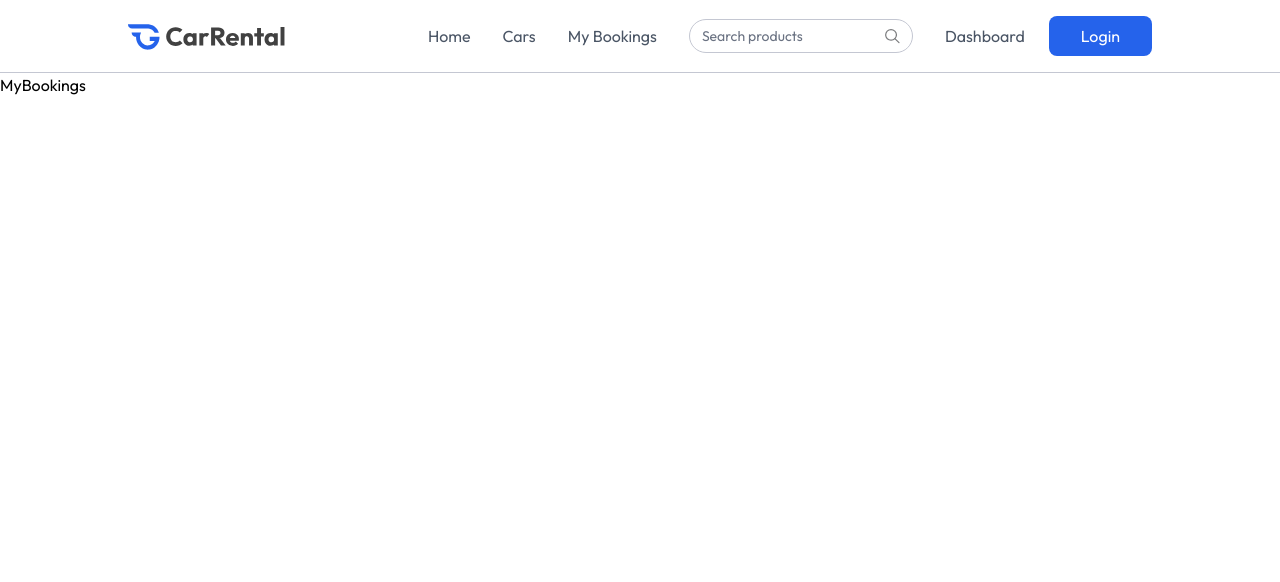
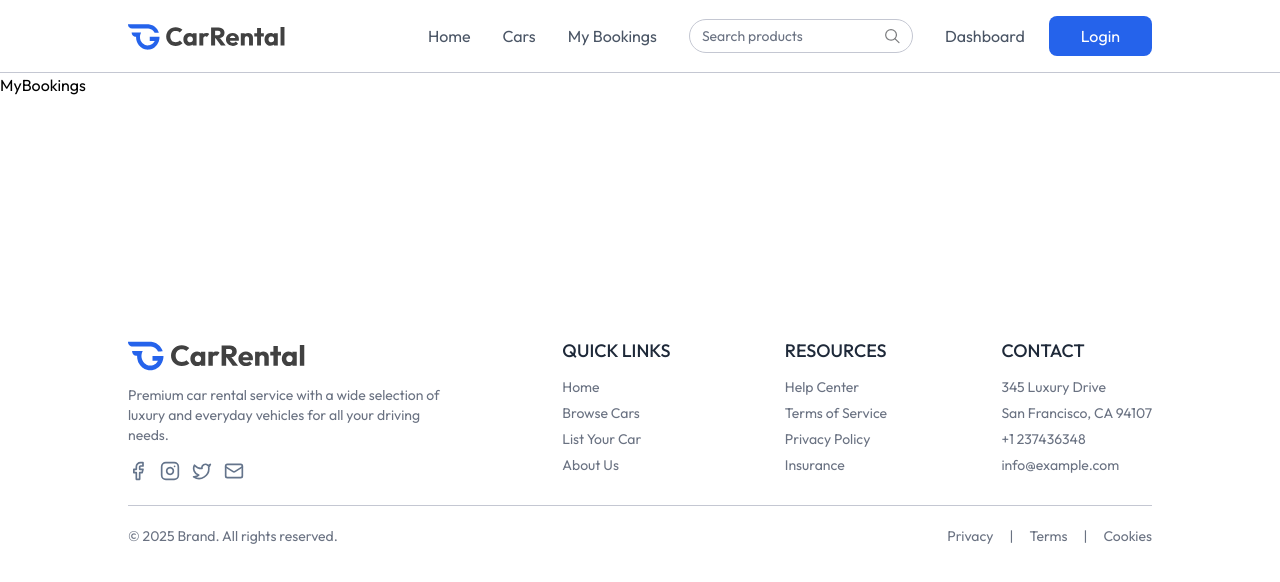
Before and after one commit to tanjimahmmed/car-rental-full-stack, a React (Vite) app in the folder client/: page /my-bookings in a window 1280 px wide. Shown: the top 582 px of the page. Built offline with nearby package versions, Linux system fonts and the light colour scheme.

Commit message:
add footer component for all pages

```diff
--- a/client/src/App.jsx
+++ b/client/src/App.jsx
@@ -5,6 +5,7 @@
 import Home from './pages/Home';
 import Cars from './pages/Cars';
 import MyBookings from './pages/MyBookings';
+import Footer from './components/Footer';
 
 const App = () => {
   const [showLogin, setShowLogin] = useState(false);
@@ -20,6 +21,8 @@
         <Route path="/cars" element={<Cars/>}/>
         <Route path="/my-bookings" element={<MyBookings/>}/>
       </Routes>
+
+      {!isOwnerPath && <Footer/>}
     </>
   )
 }
--- /dev/null
+++ b/client/src/components/Footer.jsx
@@ -0,0 +1,67 @@
+import React from 'react'
+import { assets } from '../assets/assets'
+
+const Footer = () => {
+  return (
+    <div className='px-6 md:px-16 lg:px-24 xl:px-32 mt-60 text-sm text-gray-500'>
+            <div className='flex flex-wrap justify-between items-start gap-8 pb-6 border-borderColor border-b'>
+                <div>
+                    <img src={assets.logo} alt="logo" className='h-8 md:h-9' />
+                    <p className='max-w-80 mt-3'>
+                        Premium car rental service with a wide selection of luxury and everyday vehicles for all your driving needs.
+                    </p>
+                    <div className='flex items-center gap-3 mt-4'>
+                        <a href="#"><img src={assets.facebook_logo} className='w-5 h-5' alt="" /></a>
+                        <a href="#"><img src={assets.instagram_logo} className='w-5 h-5' alt="" /></a>
+                        <a href="#"><img src={assets.twitter_logo} className='w-5 h-5' alt="" /></a>
+                        <a href="#"><img src={assets.gmail_logo} className='w-5 h-5' alt="" /></a>
+                    </div>
+                </div>
+
+                <div>
+                    <p className='text-lg text-gray-800 font-medium uppercase'>Quick Links</p>
+                    <ul className='mt-3 flex flex-col gap-1.5'>
+                        <li><a href="#">Home</a></li>
+                        <li><a href="#">Browse Cars</a></li>
+                        <li><a href="#">List Your Car</a></li>
+                        <li><a href="#">About Us</a></li>
+                    </ul>
+                </div>
+
+                <div>
+                    <p className='text-lg text-gray-800 font-medium uppercase'>Resources</p>
+                    <ul className='mt-3 flex flex-col gap-1.5'>
+                        <li><a href="#">Help Center</a></li>
+                        <li><a href="#">Terms of Service</a></li>
+                        <li><a href="#">Privacy Policy</a></li>
+                        <li><a href="#">Insurance</a></li>
+                    </ul>
+                </div>
+
+                <div>
+                    <p className='text-lg text-gray-800 font-medium uppercase'>Contact</p>
+                    <ul className='mt-3 flex flex-col gap-1.5'>
+                        <li>345 Luxury Drive</li>
+                        <li>San Francisco, CA 94107</li>
+                        <li><a href="#">+1 237436348</a></li>
+                        <li><a href="#">info@example.com</a></li>
+                    </ul>
+                </div>
+
+
+            </div>
+            <div className='flex flex-col md:flex-row gap-2 items-center justify-between py-5'>
+                <p>© {new Date().getFullYear()} Brand. All rights reserved.</p>
+                <ul className='flex items-center gap-4'>
+                    <li><a href="#">Privacy</a> </li>
+                    <li> | </li>
+                    <li><a href="#">Terms</a> </li>
+                    <li> | </li>
+                    <li><a href="#">Cookies</a></li>
+                </ul>
+            </div>
+        </div>
+  )
+}
+
+export default Footer
```
